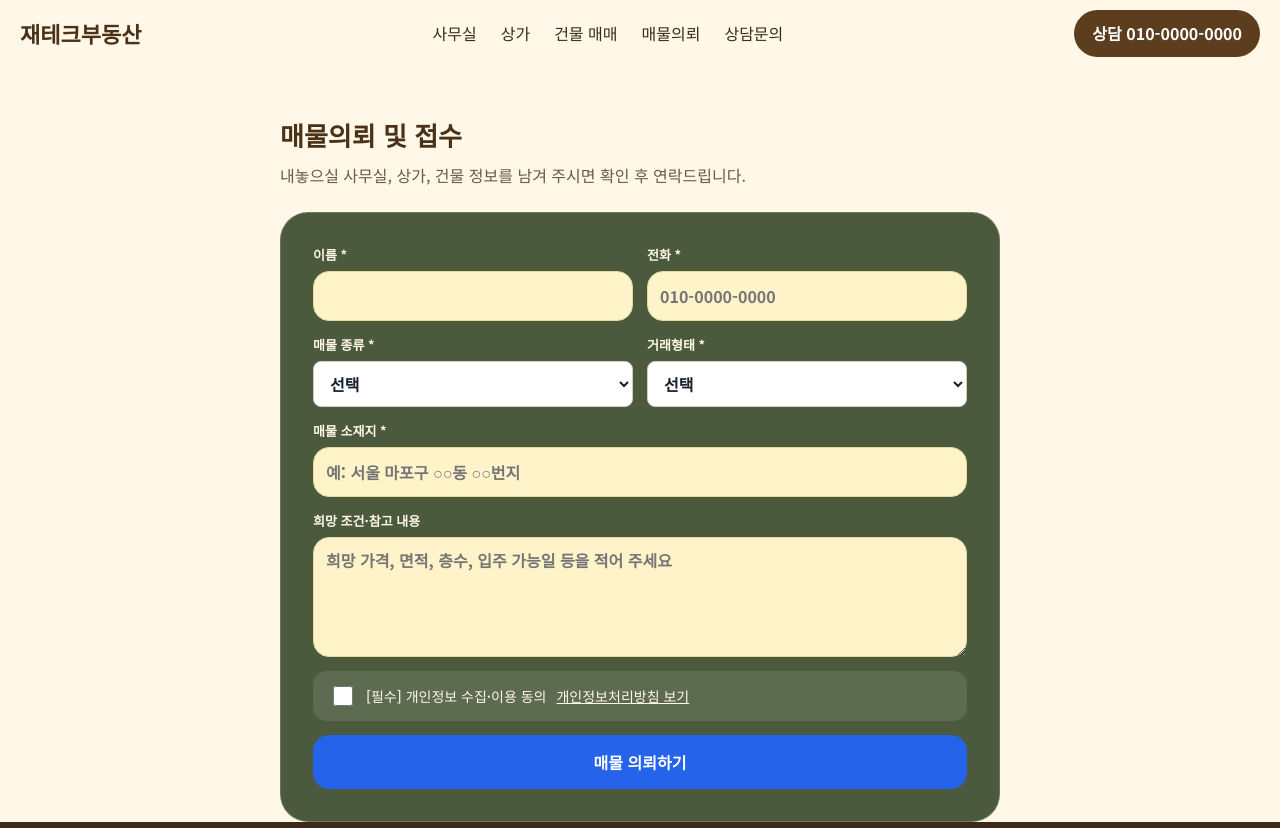
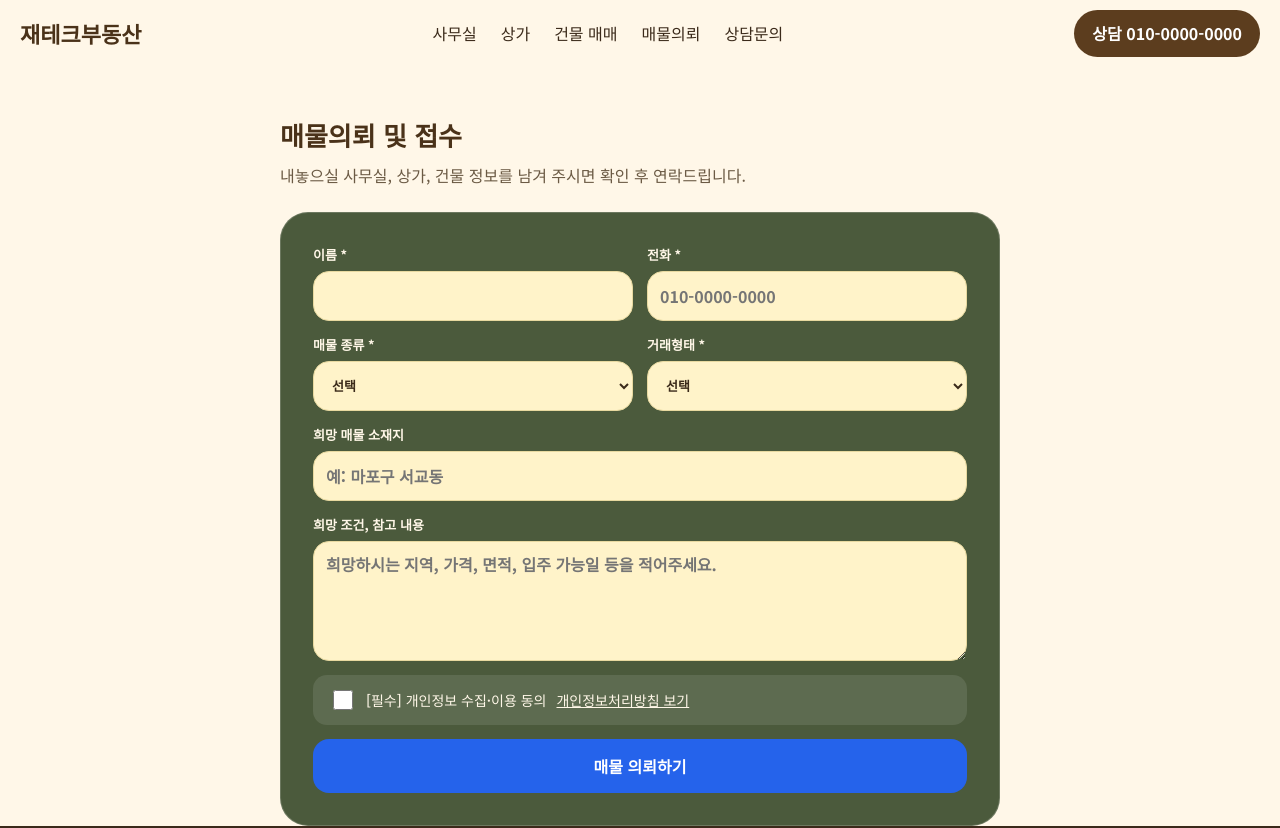
Before and after one commit to sisalang1992-design/Jaetech-Realestate, a Next.js app: page /request in a window 1280 px wide. Shown: the top 828 px of the page. Built offline with nearby package versions, Linux system fonts and the light colour scheme.

Commit message:
Add files via upload

```diff
--- a/components/RequestForm.js
+++ b/components/RequestForm.js
@@ -9,7 +9,7 @@ export default function RequestForm() {
     if (!/^[0-9+\-\s]{8,20}$/.test(v("phone"))) { setSt({ busy: false, msg: "전화번호를 숫자로 정확히 입력해 주세요.", err: true }); return; }
     try { if (Date.now() - Number(localStorage.getItem("consultAt") || 0) < 60000) { setSt({ busy: false, msg: "잠시 후 다시 시도해 주세요.", err: true }); return; } } catch (x) {}
     setSt({ busy: true, msg: "", err: false });
-    const message = `[매물의뢰] 종류: ${v("kind")} / 거래형태: ${v("deal")} / 소재지: ${v("addr")}` + (v("note") ? `\n${v("note")}` : "");
+    const message = `[매물의뢰] 종류: ${v("kind")} / 거래형태: ${v("deal")}` + (v("addr") ? ` / 희망 소재지: ${v("addr")}` : "") + (v("note") ? `\n${v("note")}` : "");
     const res = await fetch("/api/inquiry", { method: "POST", headers: { "Content-Type": "application/json" }, body: JSON.stringify({
       name: v("name"), phone: v("phone"), email: "", message: message.slice(0, 2000), consent: true }) }).catch(() => ({ ok: false }));
     if (!res.ok) { setSt({ busy: false, msg: "접수에 실패했습니다. 전화로 문의해 주세요.", err: true }); return; }
@@ -26,8 +26,8 @@ export default function RequestForm() {
         <label>매물 종류 *<select name="kind" required defaultValue=""><option value="" disabled>선택</option><option>사무실</option><option>상가</option><option>건물</option><option>기타</option></select></label>
         <label>거래형태 *<select name="deal" required defaultValue=""><option value="" disabled>선택</option><option>매매</option><option>전세</option><option>월세</option></select></label>
       </div>
-      <label>매물 소재지 *<input name="addr" type="text" required maxLength={150} placeholder="예: 서울 마포구 ○○동 ○○번지" /></label>
-      <label>희망 조건·참고 내용<textarea name="note" maxLength={1500} placeholder="희망 가격, 면적, 층수, 입주 가능일 등을 적어 주세요" /></label>
+      <label>희망 매물 소재지<input name="addr" type="text" maxLength={150} placeholder="예: 마포구 서교동" /></label>
+      <label>희망 조건, 참고 내용<textarea name="note" maxLength={1500} placeholder="희망하시는 지역, 가격, 면적, 입주 가능일 등을 적어주세요." /></label>
       <input className="hp" name="website" tabIndex={-1} autoComplete="off" aria-hidden="true" />
       <label className="cons"><input name="consent" type="checkbox" required />[필수] 개인정보 수집·이용 동의 <a href="/privacy" target="_blank">개인정보처리방침 보기</a></label>
       <button className="sub" type="submit" disabled={st.busy}>{st.busy ? "보내는 중…" : "매물 의뢰하기"}</button>
--- a/public/home.css
+++ b/public/home.css
@@ -74,3 +74,4 @@ body{background:#FFF7E8;color:#3B2A1A}
 .rq p{color:#6B5A44;margin:0 0 24px}
 @media(max-width:860px){.quick .in{grid-template-columns:repeat(2,1fr)}.qc{flex-direction:column-reverse;align-items:flex-start;padding:18px}.qc b{font-size:18px}}
 @media(prefers-reduced-motion:reduce){.qc{transition:none}.qc:hover{transform:none}}
+.fc select{height:50px;background:#FFF3C9;border:1px solid #E8D9A0;border-radius:16px;color:#3B2A1A;padding:0 14px;font:inherit;width:100%}
```
